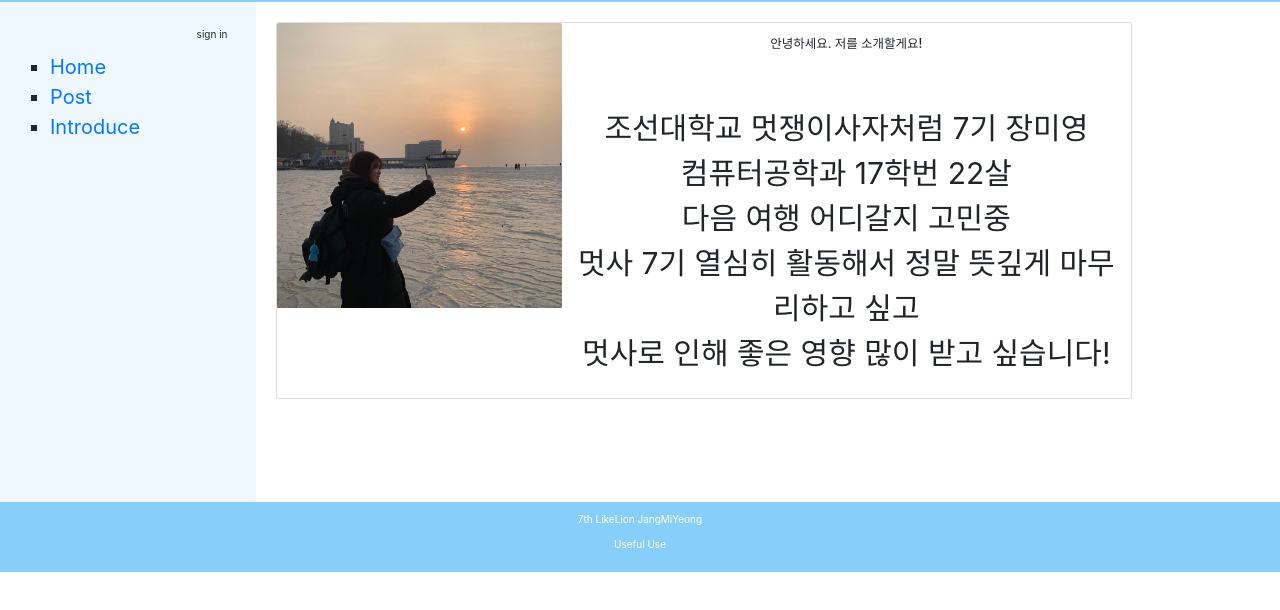
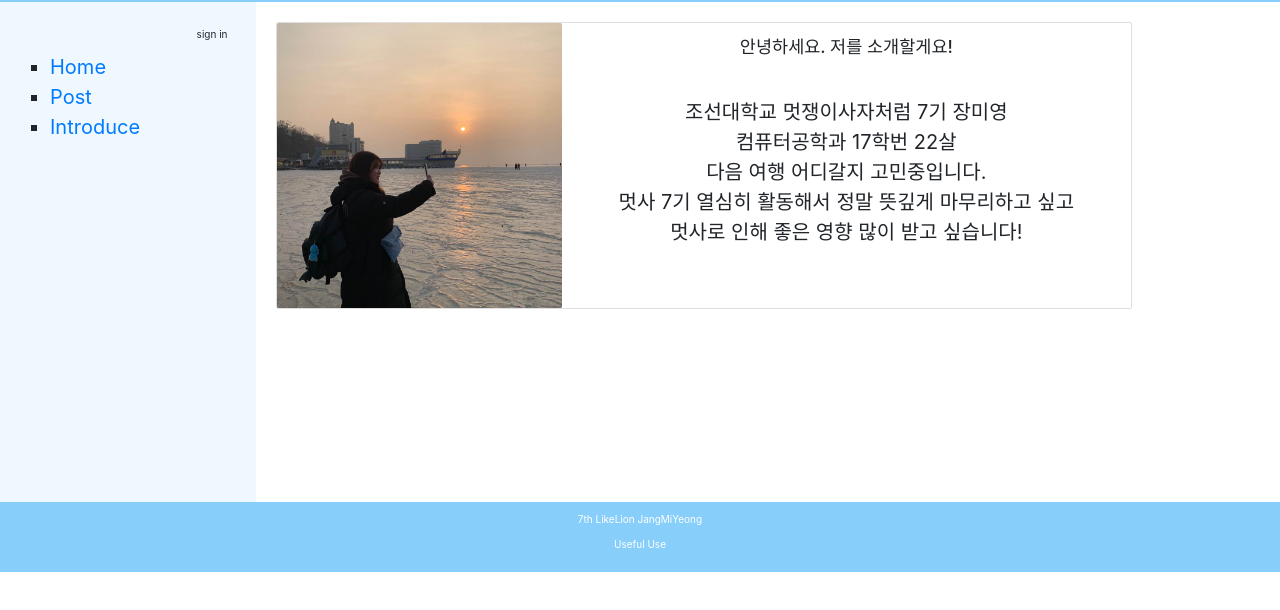
Before and after one commit to r0se000/r0se000.github.io, a plain HTML site: page Introduce.html in a window 1280 px wide. Shown: the part 78-688 px from the top of the page. Drawn offline with nearby package versions, Linux system fonts and the light colour scheme.

Commit message:
Add files via upload

```diff
--- a/Introduce.html
+++ b/Introduce.html
@@ -34,12 +34,12 @@
           </div>
           <div class="col-md-8">
             <div class="card-body">
-              <h5 class="card-title">안녕하세요. 저를 소개할게요!</h5>
+              <h3 class="card-title">안녕하세요. 저를 소개할게요!</h3>
               <p class="card-text"> <p>
-                  <br>조선대학교 멋쟁이사자처럼 7기 장미영
-                  <br>컴퓨터공학과 17학번 22살
-                  <br>다음 여행 어디갈지 고민중
-                  <br>멋사 7기 열심히 활동해서 정말 뜻깊게 마무리하고 싶고 <br>멋사로 인해 좋은 영향 많이 받고 싶습니다!</p>
+                <br>조선대학교 멋쟁이사자처럼 7기 장미영
+                <br>컴퓨터공학과 17학번 22살
+                <br>다음 여행 어디갈지 고민중입니다.
+                <br>멋사 7기 열심히 활동해서 정말 뜻깊게 마무리하고 싶고 <br>멋사로 인해 좋은 영향 많이 받고 싶습니다!</p>
             </div>
           </div>
         </div>
--- a/style.css
+++ b/style.css
@@ -60,7 +60,7 @@
   .introduce{
     font-style: arial;
     text-align: center;
-    font-size: 30px;
+    font-size: 20px;
   }
 
   .title{
```
